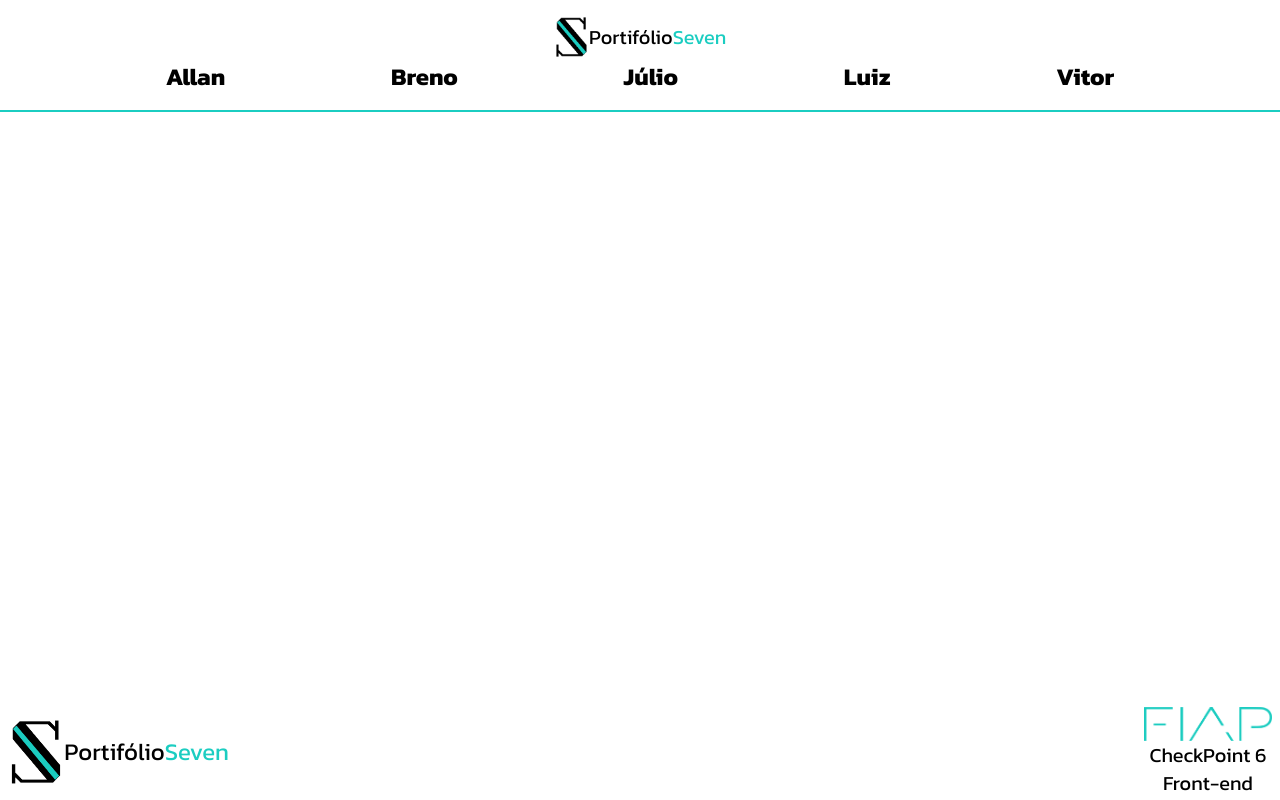
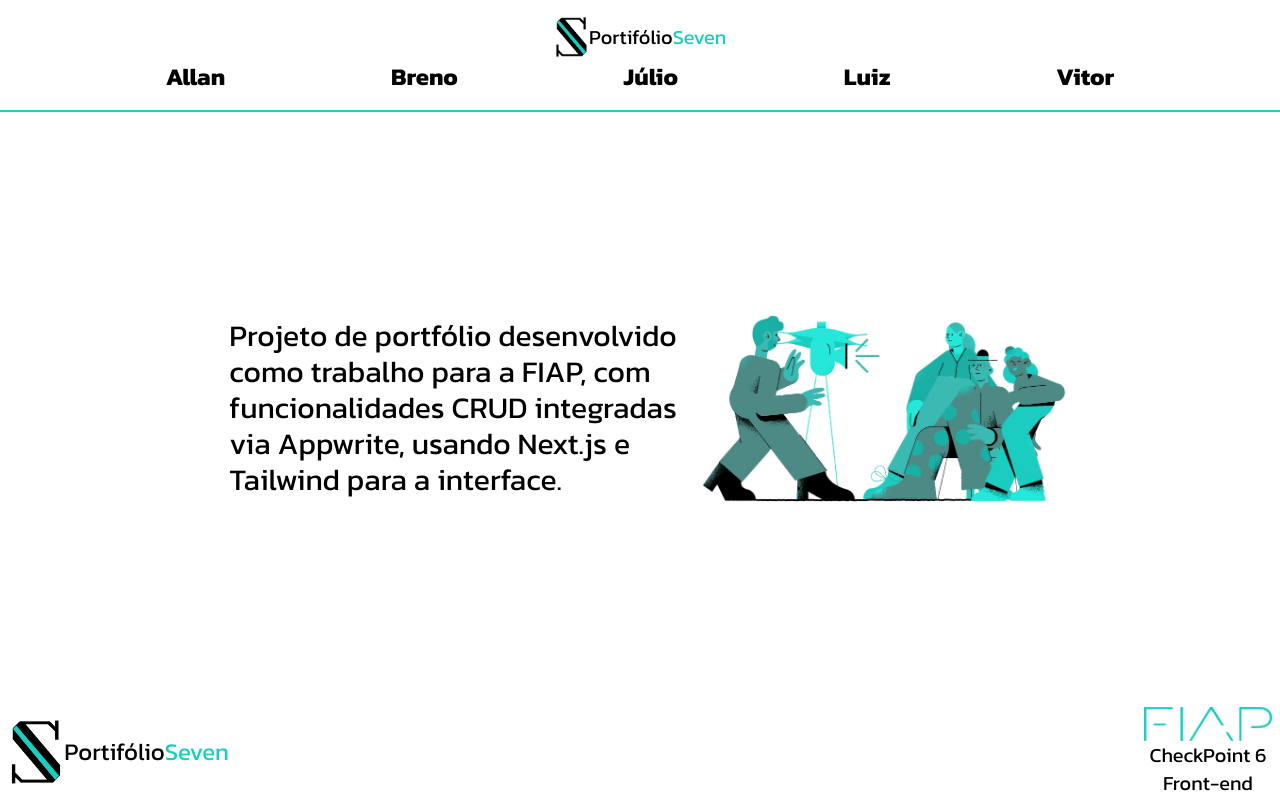
Before and after one commit to yunkbaza/PortfolioGrupo, a Next.js app in the folder cp06/: page / in a window 1280 px wide. Built offline with nearby package versions, Linux system fonts and the light colour scheme; a web font is replaced by a local one.

Commit message:
Atualizando as rotas de imagem e o page.tsx

```diff
--- a/cp06/src/app/page.tsx
+++ b/cp06/src/app/page.tsx
@@ -1,6 +1,19 @@
+import Image from "next/image";
+import imgInicio from "@/image/foto-inicial.png";
+
 export default function Home() {
   return (
     <>
+      <section>
+        <div className="flex flex-col items-center md:flex-row sm:w-2/3 sm:mx-auto">
+        <div className="w-11/12 mx-auto sm:w-2/3 sm:pl-4">
+          <p className="text-left md:text-xl lg:text-2xl xl:text-3xl">Projeto de portfólio desenvolvido como trabalho para a FIAP, com funcionalidades CRUD integradas via Appwrite, usando Next.js e Tailwind para a interface.</p>
+        </div>
+        <div className="md:w-1/2">
+          <Image src={imgInicio} alt="Foto  inicial" className="w-4/5 mx-auto sm:w-full"/>
+        </div>
+        </div>
+      </section>
     </>
   );
 }
```
